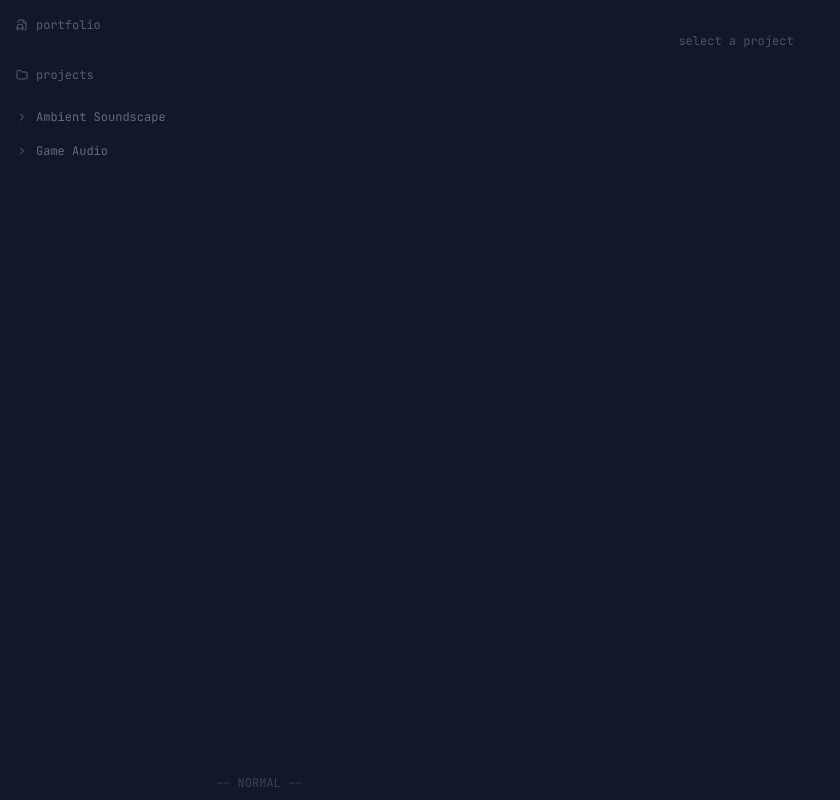
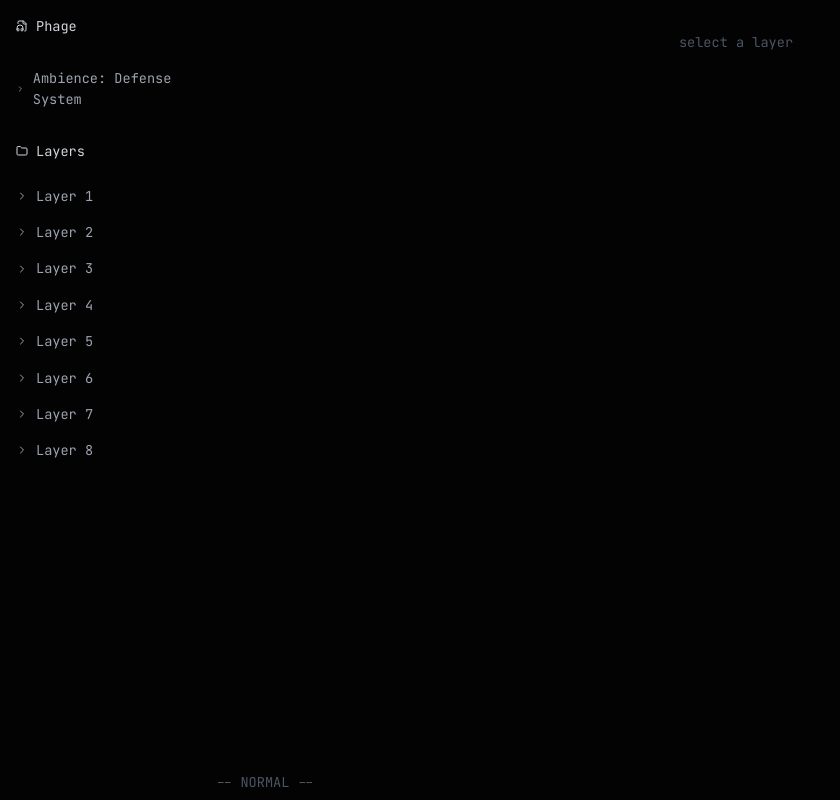
Before and after one commit to ur884241/phg-web, a React (Vite) app in the folder phageweb/: page / in a window 1280 px wide. Shown: the whole page, without its empty margins (0-840 px from the left). Built offline with nearby package versions, Linux system fonts and the light colour scheme.

Commit message:
New theme-changes and folders.

```diff
--- a/phageweb/index.html
+++ b/phageweb/index.html
@@ -1,6 +1,7 @@
 <!DOCTYPE html>
 <html lang="en">
   <head>
+	<script src="https://www.youtube.com/iframe_api"></script>
     <meta charset="UTF-8" />
     <meta name="viewport" content="width=device-width, initial-scale=1.0" />
     <title>Phage Web</title>
--- a/phageweb/src/App.jsx
+++ b/phageweb/src/App.jsx
@@ -1,125 +1,105 @@
-import React, { useState, useRef, useEffect } from 'react'
-import { FileAudio, Folder, ChevronRight, Play, Pause, Volume2, X } from 'lucide-react'
+import React, { useState } from 'react'
+import { FileAudio, Folder, ChevronRight, X } from 'lucide-react'
 
 function App() {
   const [activeProject, setActiveProject] = useState(null)
-  const [isPlaying, setIsPlaying] = useState(false)
-  const [volume, setVolume] = useState(80)
-  const [currentTime, setCurrentTime] = useState(0)
-  const [duration, setDuration] = useState(0)
-  const videoRef = useRef(null)
 
-  const projects = [
-    {
-      id: 1,
-      title: "Ambient Soundscape",
-      description: "Environmental sound design for immersive installation",
-      videoUrl: "/videos/box.mp4",
-      tags: ["ambient", "installation", "nature"],
-      details: "Created using field recordings and granular synthesis."
-    },
-    {
-      id: 2,
-      title: "Game Audio",
-      description: "Sound effects and atmospheric audio for indie game",
-      videoUrl: "/videos/box.mp4",
-      tags: ["gaming", "sfx", "atmospheric"],
-      details: "A collection of dynamic sound effects."
-    }
-  ]
 
-  useEffect(() => {
-    if (videoRef.current) {
-      videoRef.current.volume = volume / 100
-
-      const updateTime = () => {
-        setCurrentTime(videoRef.current.currentTime)
-        setDuration(videoRef.current.duration)
-      }
-
-      videoRef.current.addEventListener('timeupdate', updateTime)
-      videoRef.current.addEventListener('loadedmetadata', updateTime)
-
-      return () => {
-        videoRef.current?.removeEventListener('timeupdate', updateTime)
-        videoRef.current?.removeEventListener('loadedmetadata', updateTime)
-      }
-    }
-  }, [volume, activeProject])
-
-  const togglePlay = () => {
-    if (videoRef.current) {
-      if (isPlaying) {
-        videoRef.current.pause()
-      } else {
-        videoRef.current.play()
-      }
-      setIsPlaying(!isPlaying)
-    }
+  const layers = Array.from({ length: 8 }, (_, i) => ({
+    id: i + 1,
+    title: `Layer ${i + 1}`,
+    description: `Layer ${i + 1} content description`,
+    videoUrl: `/videos/layer${i + 1}.mp4`,
+    isYouTube: false,
+    tags: ["layer", `l${i + 1}`, "phage"],
+    details: `Detailed content for Layer ${i + 1}.`
+  }))
+const ambience = {
+    id: 'ambience',
+    title: "Ambience: Defense System",
+    description: "Defense System ambient sound design",
+    // Replace this with your video ID
+    videoUrl: "VDaXOlNcXT0",  // Example: lofi girl video ID
+    isYouTube: true,
+    tags: ["ambient", "defense", "system"],
+    details: "Ambient soundscape design for defense system interface."
   }
 
-  const formatTime = (seconds) => {
-    const mins = Math.floor(seconds / 60)
-    const secs = Math.floor(seconds % 60)
-    return `${mins}:${secs.toString().padStart(2, '0')}`
-  }
 
-  const handleTimelineClick = (e) => {
-    const bounds = e.currentTarget.getBoundingClientRect()
-    const percent = (e.clientX - bounds.left) / bounds.width
-    if (videoRef.current && duration) {
-      const newTime = percent * duration
-      videoRef.current.currentTime = newTime
-      setCurrentTime(newTime)
-    }
-  }
+
 
   return (
-    <div className="min-h-screen bg-gray-900 text-gray-400 font-mono text-sm">
-      {/* Background Video */}
+    <div className="min-h-screen bg-[#030303] text-gray-300 font-mono text-sm">
+      {/* Background Video/Content */}
       <div className="fixed inset-0 z-0">
-        {activeProject && (
+        {activeProject && activeProject.isYouTube ? (
+          <div className="relative w-full h-full bg-black">
+            <iframe
+              src={`https://www.youtube.com/embed/${activeProject.videoUrl}?autoplay=1&controls=0&showinfo=0&modestbranding=1&loop=1&playlist=${activeProject.videoUrl}`}
+              className="absolute w-full h-full"
+              allow="autoplay; encrypted-media"
+              allowFullScreen
+              style={{ opacity: 0.3 }}
+            />
+            <div className="absolute inset-0 bg-gradient-to-b from-[#030303] via-transparent to-[#030303] pointer-events-none" />
+          </div>
+        ) : activeProject && (
           <video
-            ref={videoRef}
-            className="w-full h-full object-cover opacity-50"
+            src={activeProject.videoUrl}
+            className="w-full h-full object-cover opacity-30"
+            autoPlay
             loop
-            playsInline
-            muted={false}
-          >
-            <source src={activeProject.videoUrl} type="video/mp4" />
-          </video>
+            muted
+          />
         )}
       </div>
 
       {/* Content */}
       <div className="relative z-10 flex min-h-screen">
         {/* Sidebar */}
-        <div className="w-48 bg-gray-900">
-          {/* Header in sidebar */}
+        <div className="w-48 bg-[#030303]">
+          {/* Header */}
           <div className="p-4">
-            <div className="flex items-center space-x-2 opacity-50">
-              <FileAudio className="w-3 h-3" />
-              <span className="text-tiny">portfolio</span>
+            <div className="flex items-center space-x-2">
+              <FileAudio className="w-3 h-3 text-gray-300" />
+              <span className="text-xs text-gray-300">Phage</span>
             </div>
           </div>
 
-          {/* Project list */}
+          {/* Ambience Project */}
           <div className="p-4">
-            <div className="flex items-center space-x-2 mb-6 opacity-50">
-              <Folder className="w-3 h-3" />
-              <span className="text-tiny">projects</span>
+            <div
+              className={`flex items-center space-x-2 cursor-pointer transition-colors ${
+                activeProject?.id === 'ambience'
+                  ? 'text-gray-100'
+                  : 'text-gray-400 hover:text-gray-200'
+              }`}
+              onClick={() => setActiveProject(ambience)}
+            >
+              <ChevronRight className="w-3 h-3" />
+              <span className="text-xs">{ambience.title}</span>
+            </div>
+          </div>
+
+          {/* Layers */}
+          <div className="p-4">
+            <div className="flex items-center space-x-2 mb-6">
+              <Folder className="w-3 h-3 text-gray-300" />
+              <span className="text-xs text-gray-300">Layers</span>
             </div>
             <ul className="space-y-4">
-              {projects.map(project => (
+              {layers.map(layer => (
                 <li
-                  key={project.id}
-                  className={`flex items-center space-x-2 cursor-pointer hover:text-gray-300 transition-colors ${
-                    activeProject?.id === project.id ? 'text-gray-200' : 'opacity-60'
+                  key={layer.id}
+                  className={`flex items-center space-x-2 cursor-pointer transition-colors ${
+                    activeProject?.id === layer.id
+                      ? 'text-gray-100'
+                      : 'text-gray-400 hover:text-gray-200'
                   }`}
-                  onClick={() => setActiveProject(project)}
+                  onClick={() => setActiveProject(layer)}
                 >
                   <ChevronRight className="w-3 h-3" />
-                  <span className="text-tiny">{project.title}</span>
+                  <span className="text-xs">{layer.title}</span>
                 </li>
               ))}
             </ul>
@@ -131,80 +111,44 @@ function App() {
           <div className="p-8">
             {activeProject ? (
               <div className="space-y-8">
-                <div className="flex justify-between items-center opacity-60">
-                  <h2 className="text-xs font-normal">{activeProject.title}</h2>
+                <div className="flex justify-between items-center">
+                  <h2 className="text-sm font-normal text-gray-200">
+                    {activeProject.title}
+                  </h2>
                   <X
-                    className="w-3 h-3 cursor-pointer hover:text-gray-300"
+                    className="w-3 h-3 cursor-pointer text-gray-400 hover:text-gray-200"
                     onClick={() => setActiveProject(null)}
                   />
                 </div>
 
                 <div className="max-w-3xl mx-auto space-y-6">
-                  <p className="text-tiny opacity-60">{activeProject.description}</p>
-
-                  {/* Video Controls */}
-                  <div className="bg-gray-800/50 p-4 rounded-lg backdrop-blur-sm">
-                    <div className="flex items-center space-x-4 mb-2">
-                      <button
-                        onClick={togglePlay}
-                        className="opacity-60 hover:opacity-100 transition-opacity"
-                      >
-                        {isPlaying ? (
-                          <Pause className="w-3 h-3" />
-                        ) : (
-                          <Play className="w-3 h-3" />
-                        )}
-                      </button>
-                      <div className="flex items-center space-x-2 flex-1">
-                        <span className="text-tiny opacity-50">{formatTime(currentTime)}</span>
-                        <div
-                          className="flex-1 h-0.5 bg-gray-700 rounded-full cursor-pointer"
-                          onClick={handleTimelineClick}
-                        >
-                          <div
-                            className="h-full bg-gray-400 rounded-full"
-                            style={{ width: `${(currentTime / duration) * 100}%` }}
-                          />
-                        </div>
-                        <span className="text-tiny opacity-50">{formatTime(duration)}</span>
-                      </div>
-                      <div className="flex items-center space-x-2 ml-4">
-                        <Volume2 className="w-3 h-3 opacity-60" />
-                        <input
-                          type="range"
-                          min="0"
-                          max="100"
-                          value={volume}
-                          onChange={(e) => setVolume(parseInt(e.target.value))}
-                          className="w-24 h-0.5 bg-gray-700 rounded-full appearance-none cursor-pointer"
-                        />
-                      </div>
-                    </div>
-                  </div>
+                  <p className="text-xs text-gray-300">
+                    {activeProject.description}
+                  </p>
 
                   <div className="space-x-2">
                     {activeProject.tags.map(tag => (
                       <span
                         key={tag}
-                        className="inline-block px-2 py-0.5 text-tiny opacity-40"
+                        className="inline-block px-2 py-0.5 text-xs text-gray-400"
                       >
                         {tag}
                       </span>
                     ))}
                   </div>
 
-                  <p className="text-tiny opacity-60">{activeProject.details}</p>
+                  <p className="text-xs text-gray-300">{activeProject.details}</p>
                 </div>
               </div>
             ) : (
-              <div className="flex items-center justify-center h-full text-gray-600">
-                <span className="text-tiny">select a project</span>
+              <div className="flex items-center justify-center h-full">
+                <span className="text-xs text-gray-600">select a layer</span>
               </div>
             )}
           </div>
 
           <footer className="fixed bottom-0 left-48 right-0 p-2">
-            <div className="text-tiny opacity-30 ml-4">
+            <div className="text-xs text-gray-600 ml-4">
               -- NORMAL --
             </div>
           </footer>
--- a/phageweb/src/index.css
+++ b/phageweb/src/index.css
@@ -11,11 +11,11 @@
 }
 
 ::-webkit-scrollbar-track {
-  background: #050505;
+  background: #030303;
 }
 
 ::-webkit-scrollbar-thumb {
-  background: #1A1A1A;
+  background: #0A0A0A;
   border-radius: 4px;
 }
 
@@ -23,7 +23,7 @@
 input[type="range"] {
   -webkit-appearance: none;
   appearance: none;
-  background: #0F0F0F;
+  background: #070707;
   height: 2px;
   border-radius: 8px;
 }
@@ -33,7 +33,7 @@ input[type="range"]::-webkit-slider-thumb {
   appearance: none;
   width: 12px;
   height: 12px;
-  background: #666666;
+  background: #222222;
   border-radius: 50%;
   cursor: pointer;
 }
@@ -41,15 +41,15 @@ input[type="range"]::-webkit-slider-thumb {
 input[type="range"]::-moz-range-thumb {
   width: 12px;
   height: 12px;
-  background: #666666;
+  background: #222222;
   border-radius: 50%;
   cursor: pointer;
   border: none;
 }
 
-/* Ensure video background covers properly */
+/* Video enhancements */
 video {
   object-fit: cover;
-  width: 100%;
-  height: 100%;
+  filter: contrast(1.1) brightness(0.9);
+  mix-blend-mode: luminosity;
 }
```
Also changed, not shown: phageweb/tailwind.config.js (+9 -5 lines), 1 other file (tests, documents, lock files or other folders).
